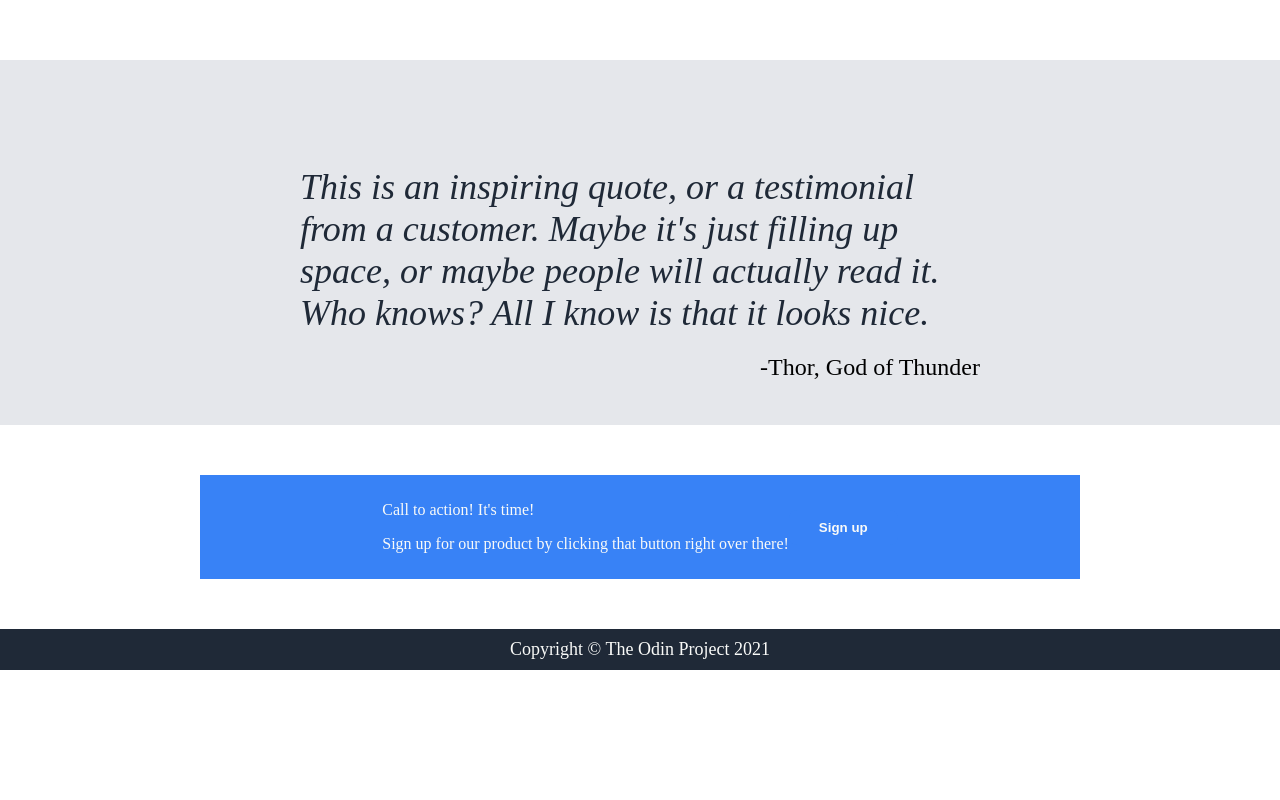
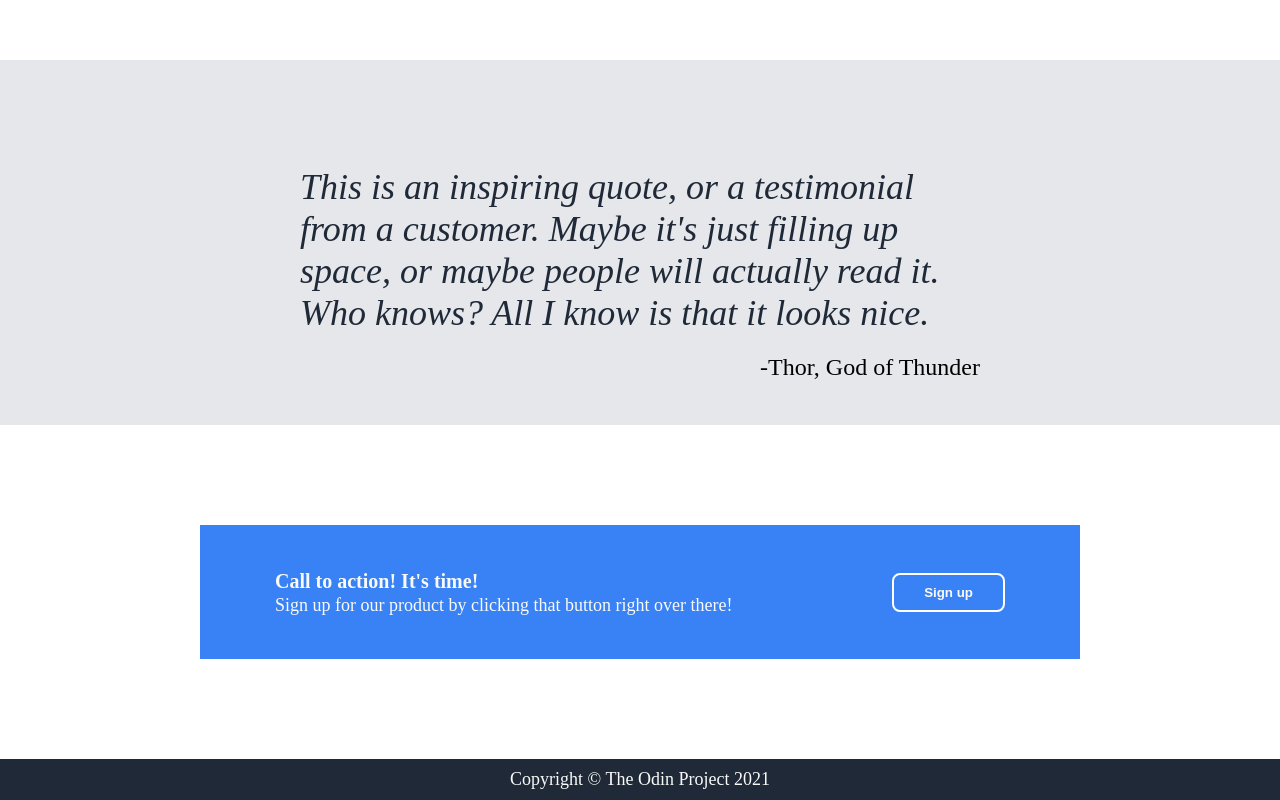
Before and after one commit to Freakachu69/odin-landing-page, a plain HTML site: page index.html in a window 1280 px wide. Shown: the part 876-1676 px from the top of the page. Before the commit the page ends 1546 px from the top, so only its background shows below. Drawn offline with Linux system fonts and the light colour scheme.

Commit message:
Polish call to action
Adjusted padding/margins and alignment  to match example. Gave button
the right border. Adjusted font size and weight.

```diff
--- a/styles.css
+++ b/styles.css
@@ -51,7 +51,7 @@ body {
     margin-bottom: 10px;
 }
 
-button {
+.hero button {
     background-color: #3882F6;
     color: #F9FAF8;
     padding: 10px 30px;
@@ -132,12 +132,39 @@ button {
 .signup {
     background-color: #3882F6;
     color: #F9FAF8;
-    margin: 50px 200px;
-    padding: 10px 40px;
+    margin: 100px 200px;
+    padding: 25px 75px;
     display: flex;
-    justify-content: center;
+    justify-content: space-between;
     align-items: center;
+    gap: 40px;
 }
+
+.action {
+    display: flex;
+    flex-direction: column;
+}
+
+.action :nth-child(1) {
+    margin-bottom: 2px;
+    font-weight: 800;
+    font-size: 20px;
+}
+
+.action :nth-child(2) {
+    margin-top: 0;
+    font-size: 18px;
+}
+
+.signup button {
+    background-color: #3882F6;
+    color: #F9FAF8;
+    padding: 10px 30px;
+    font-weight: 700;
+    border: solid 2px white;
+    border-radius: 8px;
+}
+
 
 .footer {
     color: #F9FAF8;
```
